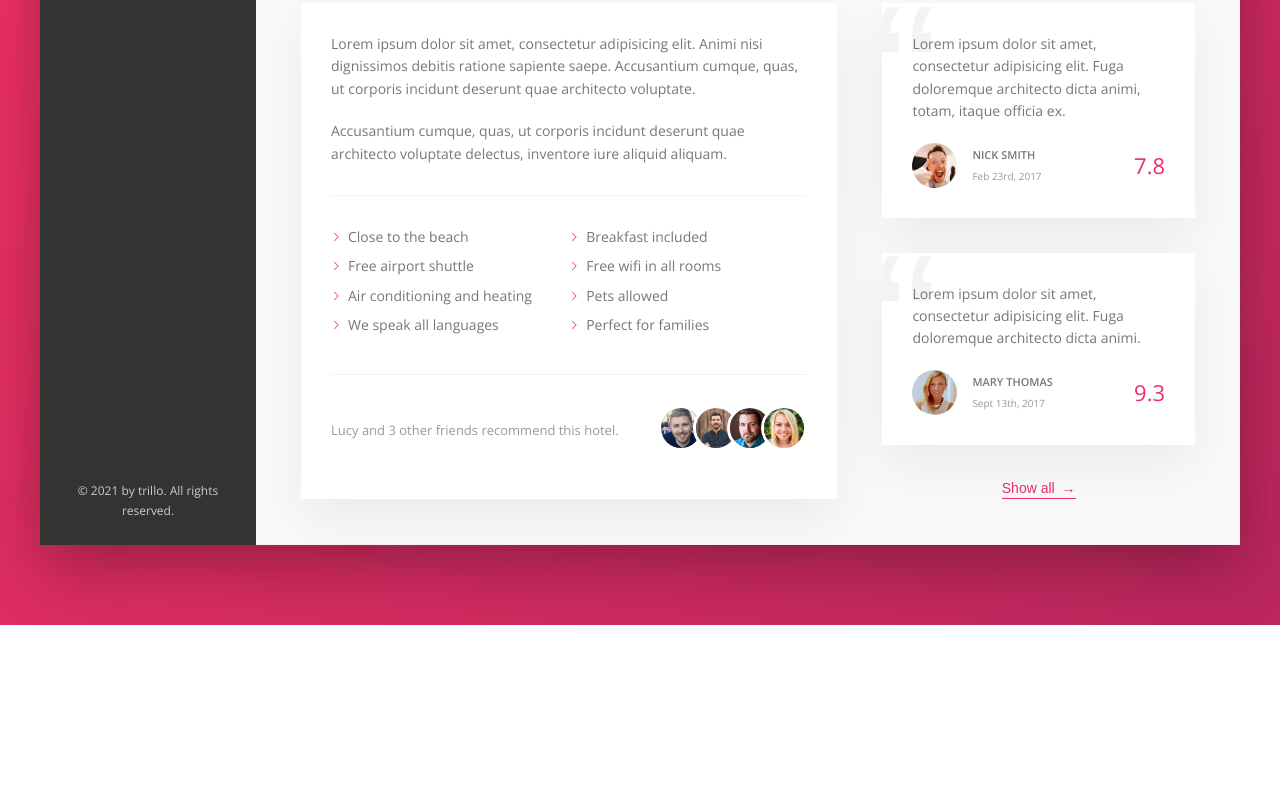
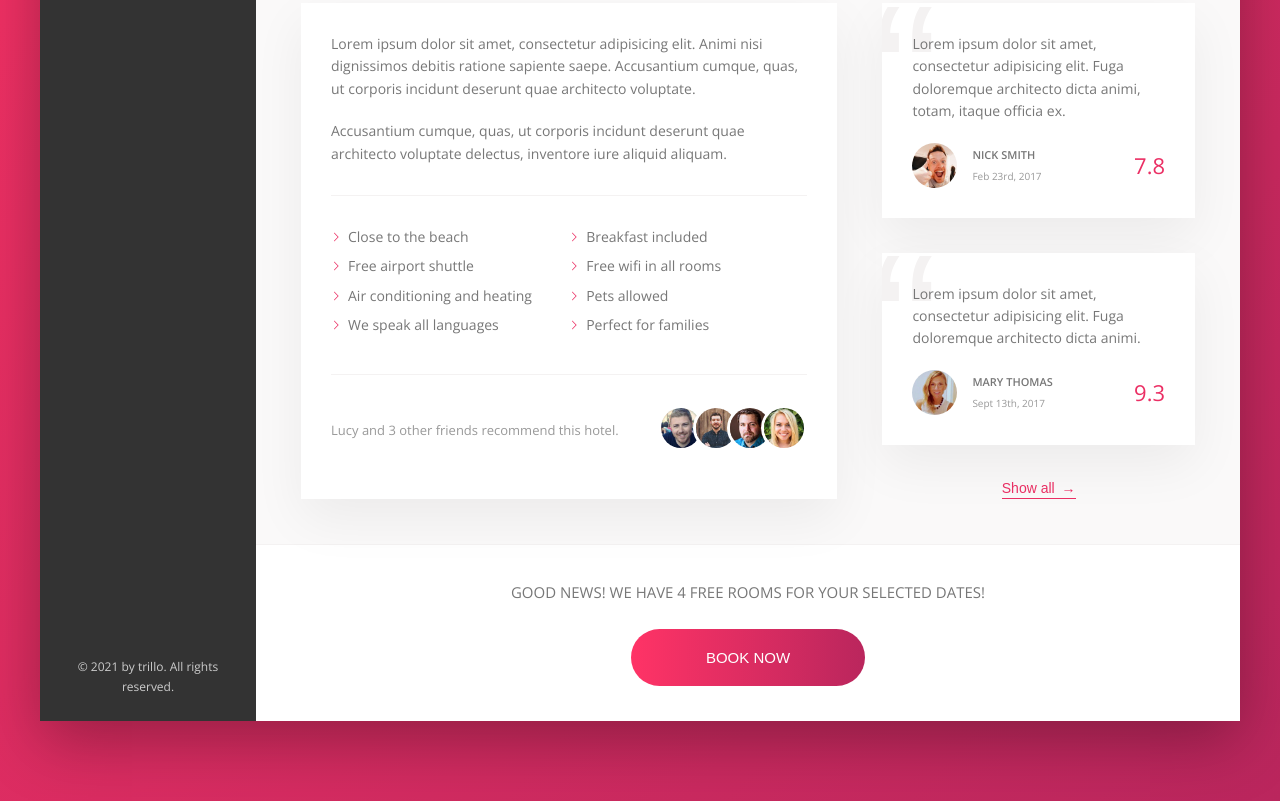
Before and after one commit to jorgeyza/trillo, a website: page index.html in a window 1280 px wide. Shown: the part 644-1445 px from the top of the page. Before the commit the page ends 1269 px from the top, so only its background shows below. Drawn offline with nearby package versions, Linux system fonts and the light colour scheme.

Commit message:
Build CTA section

```diff
--- a/index.html
+++ b/index.html
@@ -237,6 +237,15 @@
               <button class="btn-inline">Show all <span>&rarr;</span></button>
             </div>
           </div>
+          <div class="cta">
+            <h2 class="cta__book-now">
+              Good news! We have 4 free rooms for your selected dates!
+            </h2>
+            <button class="btn">
+              <span class="btn__visible">Book now</span>
+              <span class="btn__invisible"> Only 4 rooms left</span>
+            </button>
+          </div>
         </main>
       </div>
     </div>
--- a/sass/_components.scss
+++ b/sass/_components.scss
@@ -436,3 +436,75 @@
     z-index: 1;
   }
 }
+
+///////////////////////////////
+// CALL TO ACTION
+.cta {
+  padding: 3.5rem 0;
+  text-align: center;
+
+  &__book-now {
+    font-size: 1.5rem;
+    font-weight: 300;
+    text-transform: uppercase;
+    margin-bottom: 2.5rem;
+  }
+}
+
+///////////////////////////////
+// CALL TO ACTION
+.btn {
+  font-size: 1.5rem;
+  font-weight: 300;
+  text-transform: uppercase;
+  border-radius: 100px;
+  border: none;
+  background-image: linear-gradient(
+    to right,
+    var(--color-primary-light),
+    var(--color-primary-dark)
+  );
+  color: #fff;
+  position: relative;
+  overflow: hidden;
+  cursor: pointer;
+
+  & > * {
+    display: inline-block;
+    height: 100%;
+    width: 100%;
+    transition: all 0.2s;
+  }
+
+  &__visible {
+    padding: 2rem 7.5rem;
+  }
+
+  //padding is 0 in &__invisible so the content has enough room to not break into a 2nd line
+  &__invisible {
+    padding: 2rem 0;
+    position: absolute;
+    left: 0;
+    top: -100%;
+  }
+
+  &:hover {
+    background-image: linear-gradient(
+      to left,
+      var(--color-primary-light),
+      var(--color-primary-dark)
+    );
+  }
+
+  &:hover &__visible {
+    transform: translateY(100%);
+  }
+  &:hover &__invisible {
+    top: 0;
+  }
+
+  &:focus {
+    outline: none;
+    animation: pulsate 1s infinite;
+  }
+}
```
Also changed, not shown: css/style.css, 1 other file.
